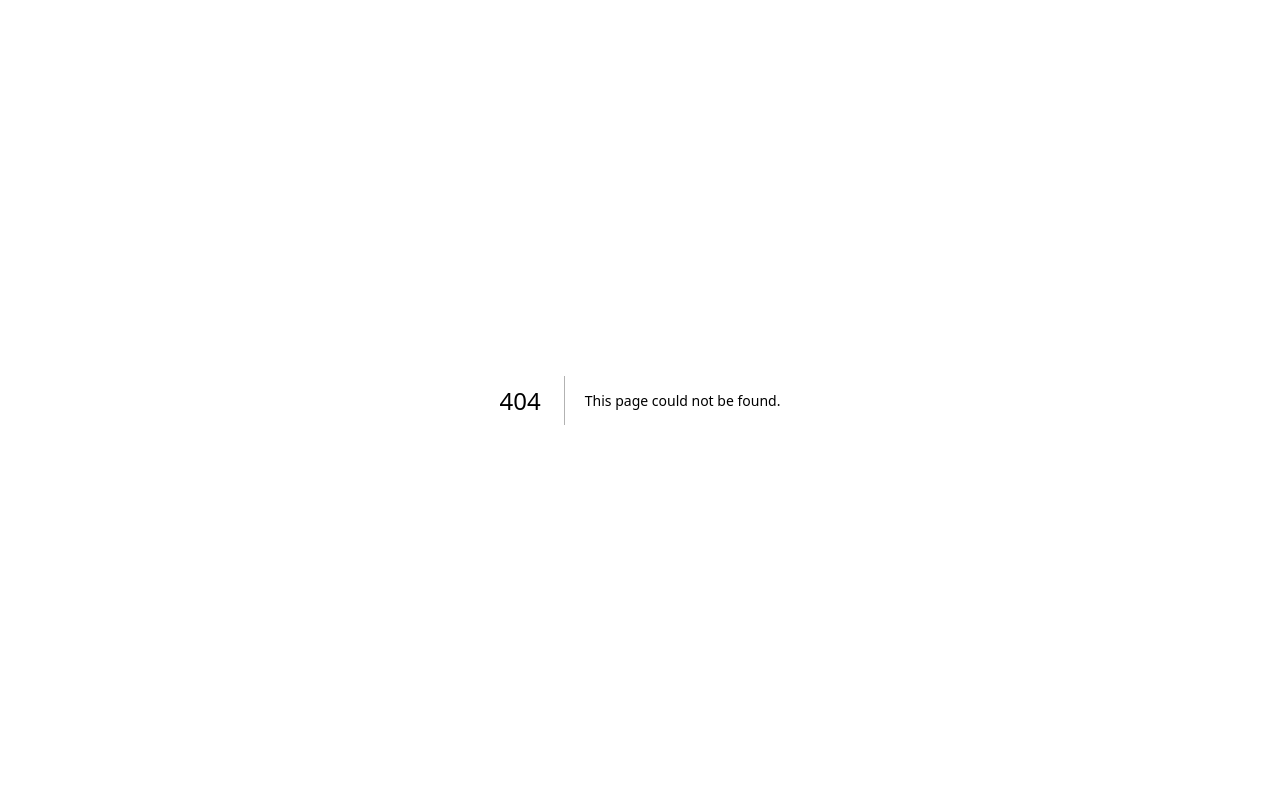
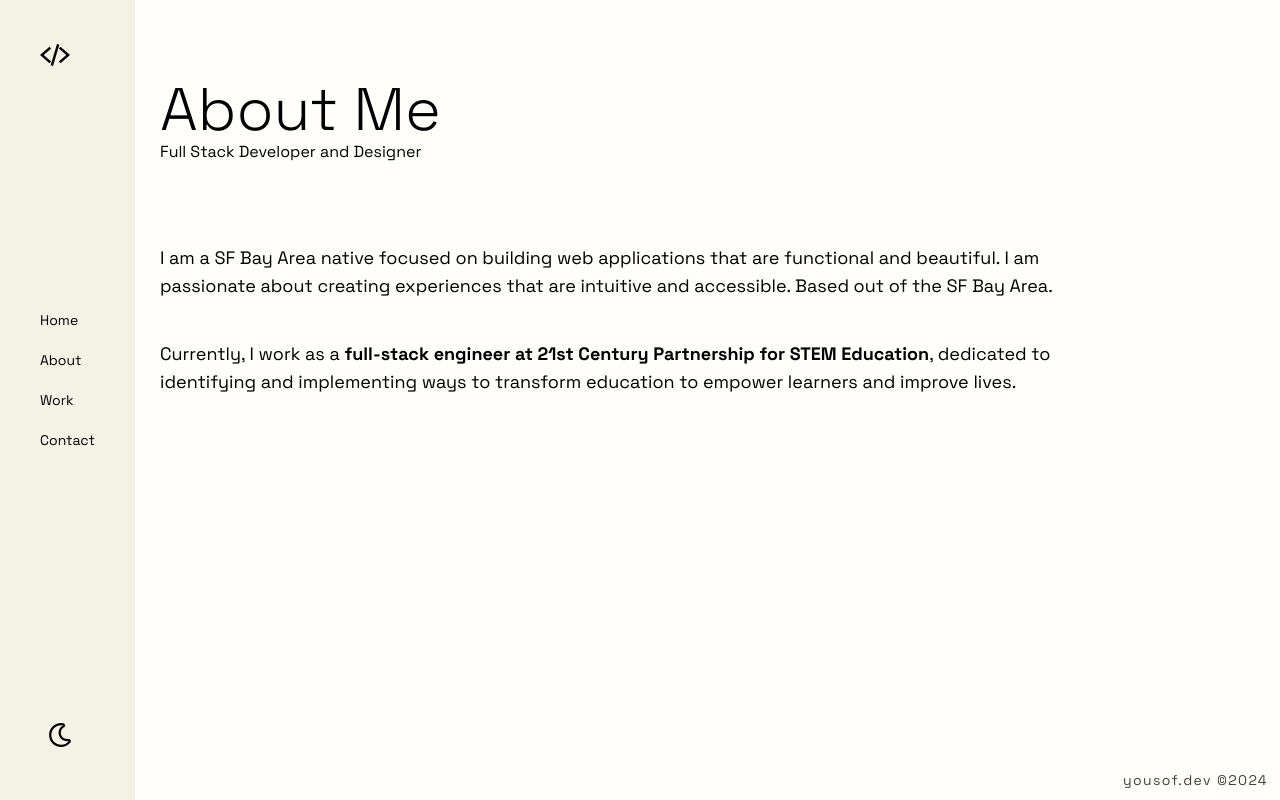
Before and after one commit to ywakili18/portfolio_v3, a Next.js app: page /about in a window 1280 px wide. Before the commit this address had no page. Built offline with nearby package versions, Linux system fonts and the light colour scheme.

Commit message:
added tranisitons

```diff
--- /dev/null
+++ b/src/app/about/page.jsx
@@ -0,0 +1,39 @@
+import { motion } from "framer-motion";
+export const metadata = {
+  title: "Yousof Wakili | About",
+};
+
+export default function Page() {
+  return (
+    <main className="sm:py-20 sm:px-40 pt-5 pl-24 sm:pl-40">
+      <header className="mb-20">
+        <h1 className=" font-thin sm:text-6xl mt-20 sm:mt-0">About Me</h1>
+        <h2>Full Stack Developer and Designer</h2>
+      </header>
+      <section className="flex flex-col gap-10 text-sm sm:text-lg">
+        {" "}
+        <div>
+          <p>
+            I am a SF Bay Area native focused on building web applications that
+            are functional and beautiful. I am passionate about creating
+            experiences that are intuitive and accessible. Based out of the SF
+            Bay Area.
+          </p>
+        </div>
+        <div className="">
+          <p>
+            Currently, I work as a{" "}
+            <a
+              className="font-bold hover:text-stone-400 cursor-pointer "
+              href="https://www.21pstem.org/encompass"
+            >
+              full-stack engineer at 21st Century Partnership for STEM Education
+            </a>
+            , dedicated to identifying and implementing ways to transform
+            education to empower learners and improve lives.{" "}
+          </p>
+        </div>
+      </section>
+    </main>
+  );
+}
--- a/src/app/components/main/main.jsx
+++ b/src/app/components/Main.jsx
@@ -1,15 +1,21 @@
-import Arrow from "../utils/Arrow";
 export default function Main() {
   return (
     <main className="sm:py-20 sm:px-40 pt-5 pl-24 sm:pl-40">
       <header className="mb-20">
-        <h1 className=" font-thin sm:text-6xl">Yousof Wakili</h1>
+        <h1 className=" font-thin sm:text-6xl mt-20 sm:mt-0">Yousof Wakili</h1>
         <h2>Full Stack Developer and Designer</h2>
       </header>
-      <section className="flex flex-col gap-10 text-lg">
+      <section className="flex flex-col gap-10 text-sm sm:text-lg">
         {" "}
         <div>
-          <p>Based out of the SF Bay Area.</p>
+          <p>
+            I am a SF Bay Area native focused on building web applications that
+            are functional and beautiful. I am passionate about creating
+            experiences that are intuitive and accessible. Based out of the SF
+            Bay Area.
+          </p>
+        </div>
+        <div className="">
           <p>
             Currently, I work as a{" "}
             <a
@@ -22,15 +28,6 @@ export default function Main() {
             education to empower learners and improve lives.{" "}
           </p>
         </div>
-        <div className="">
-          {" "}
-          <p>I create web applications that are functional and beautiful.</p>
-          <p>
-            I am passionate about creating experiences that are intuitive and
-            accessible.
-          </p>
-        </div>
-        <Arrow />
       </section>
     </main>
   );
--- a/src/app/components/utils/NavBar.jsx
+++ b/src/app/components/NavBar.jsx
@@ -1,4 +1,5 @@
 import Link from "next/link";
+import { IoCodeSlashSharp } from "react-icons/io5";
 import DarkModeToggle from "./DarkModeToggle";
 import { motion } from "framer-motion";
 const NavBar = ({ darkMode, toggleDarkMode }) => {
@@ -16,7 +17,10 @@ const NavBar = ({ darkMode, toggleDarkMode }) => {
       flex flex-col justify-between p-4 sm:p-10 text-sm`}
     >
       <div>
-        <ul className="flex mt-64 space-y-5 flex-col">
+        <IoCodeSlashSharp
+          className={`${darkMode && "text-white"} text-2xl sm:text-3xl`}
+        />
+        <ul className="flex mt-60 space-y-5 flex-col">
           <li>
             <Link href="/">
               <span className={linkStyling}>Home</span>
--- a/src/app/components/utils/Arrow.jsx
+++ /dev/null
@@ -1,20 +0,0 @@
-import React from "react";
-import { motion } from "framer-motion";
-
-const Arrow = () => {
-  return (
-    <div className="flex items-center gap-5">
-      <div className="cursor-pointer">
-        <motion.div
-          whileHover={{ height: "100px" }} // Adjust width as needed
-          className="w-6 h-0.5 bg-black cursor-pointer"
-        />
-      </div>
-      <div className="">
-        <p>text goes here</p>
-      </div>
-    </div>
-  );
-};
-
-export default Arrow;
--- a/src/app/layout.js
+++ b/src/app/layout.js
@@ -1,18 +1,54 @@
+// src/app/layout.js
+
+"use client";
 import { Space_Grotesk } from "next/font/google";
 import "./globals.css";
+import NavBar from "./components/NavBar";
+import { useState } from "react";
+import { motion } from "framer-motion";
 
 const space_grotesk = Space_Grotesk({ subsets: ["latin"] });
 
-export const metadata = {
-  title: "yousof.dev",
-  description:
-    "Web developer portfolio from Yousof Wakili, based out of SF Bay Area",
-};
+export default function RootLayout({ children }) {
+  const [darkMode, setDarkMode] = useState(false);
+  const toggleDarkMode = () => {
+    setDarkMode(!darkMode);
+  };
 
-export default function RootLayout({ children }) {
   return (
     <html lang="en">
-      <body className={space_grotesk.className}>{children}</body>
+      <body className={space_grotesk.className}>
+        <motion.div
+          initial={{ opacity: 0 }}
+          animate={{ opacity: 1 }}
+          exit={{ opacity: 0 }}
+          transition={{ duration: 1 }}
+        >
+          <NavBar darkMode={darkMode} toggleDarkMode={toggleDarkMode} />
+          <div
+            className={`${
+              darkMode &&
+              "bg-stone-800 text-stone-300 transition-colors duration-50"
+            } bg-[#fffefa] h-screen transition-colors duration-500`}
+          >
+            {children} {/* Render children directly */}
+            <footer
+              className={`${
+                darkMode &&
+                "text-white transition-colors duration-50 fixed bottom-0 right-0"
+              } "text-black transition-colors duration-50 fixed bottom-2 right-3 `}
+            >
+              <span
+                className={`${
+                  darkMode && "text-sm tracking-widest text-stone-200"
+                }, text-sm tracking-widest text-stone-700`}
+              >
+                yousof.dev ©2024
+              </span>
+            </footer>
+          </div>
+        </motion.div>
+      </body>
     </html>
   );
 }
--- a/src/app/page.jsx
+++ b/src/app/page.jsx
@@ -1,45 +1,16 @@
-"use client";
-import { useState } from "react";
-import NavBar from "./components/utils/NavBar";
+// src/app/page.jsx
 
-import Main from "./components/main/Main";
-import { motion } from "framer-motion";
-export default function Home() {
-  const [darkMode, setDarkMode] = useState(false);
-  const toggleDarkMode = () => {
-    setDarkMode(!darkMode);
-  };
+import Main from "./components/Main";
+export const metadata = {
+  title: "Yousof Wakili",
+  description:
+    "Yousof Wakili - Full Stack Developer and Designer, portfolio. Based out of San Francisco Bay Area.",
+};
 
+export default function Home({ darkMode }) {
   return (
-    <motion.div
-      initial={{ opacity: 0 }}
-      animate={{ opacity: 1 }}
-      exit={{ opacity: 0 }}
-      transition={{ duration: 2 }}
-    >
-      <NavBar darkMode={darkMode} toggleDarkMode={toggleDarkMode} />
-      <div
-        className={`${
-          darkMode &&
-          "bg-stone-800 text-stone-300 transition-colors duration-50"
-        } bg-[#fffefa] h-screen transition-colors duration-500`}
-      >
-        <Main darkMode={{ darkMode }} />
-      </div>
-      <footer
-        className={`${
-          darkMode &&
-          "text-white transition-colors duration-50 fixed bottom-0 right-0"
-        } "text-black transition-colors duration-50 fixed bottom-2 right-3 `}
-      >
-        <span
-          className={`${
-            darkMode && "text-sm tracking-widest text-stone-200"
-          }, text-sm tracking-widest text-stone-700`}
-        >
-          yousof.dev ©2024
-        </span>
-      </footer>
-    </motion.div>
+    <div>
+      <Main darkMode={darkMode} />
+    </div>
   );
 }
--- /dev/null
+++ b/src/app/template.jsx
@@ -0,0 +1,14 @@
+"use client";
+import { motion } from "framer-motion";
+export default function Transition({ children }) {
+  return (
+    <motion.div
+      initial={{ opacity: 0 }}
+      animate={{ opacity: 1 }}
+      exit={{ opacity: 0 }}
+      transition={{ duration: 1 }}
+    >
+      {children}
+    </motion.div>
+  );
+}
```
Also changed, not shown: src/app/components/DarkModeToggle.jsx (renamed from src/app/components/utils/DarkModeToggle.jsx), 1 other file (tests, documents, lock files or other folders).
